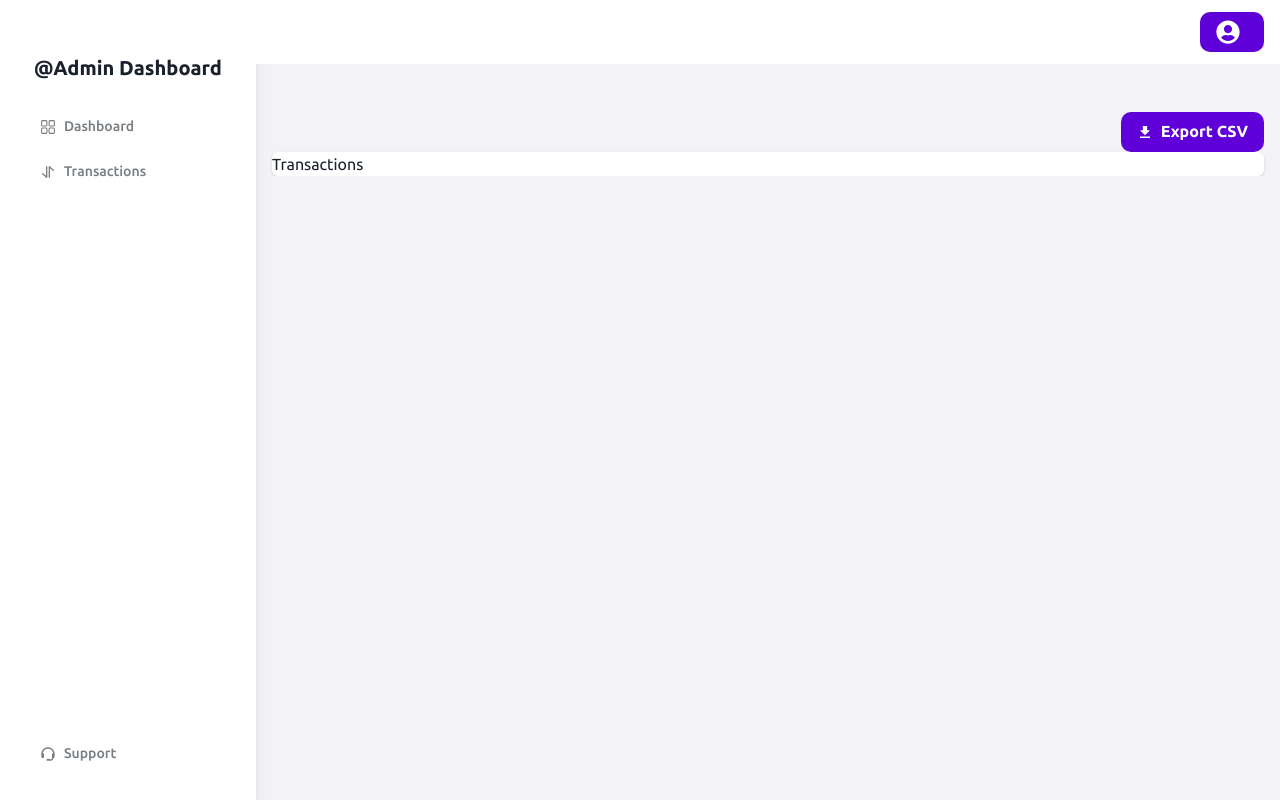
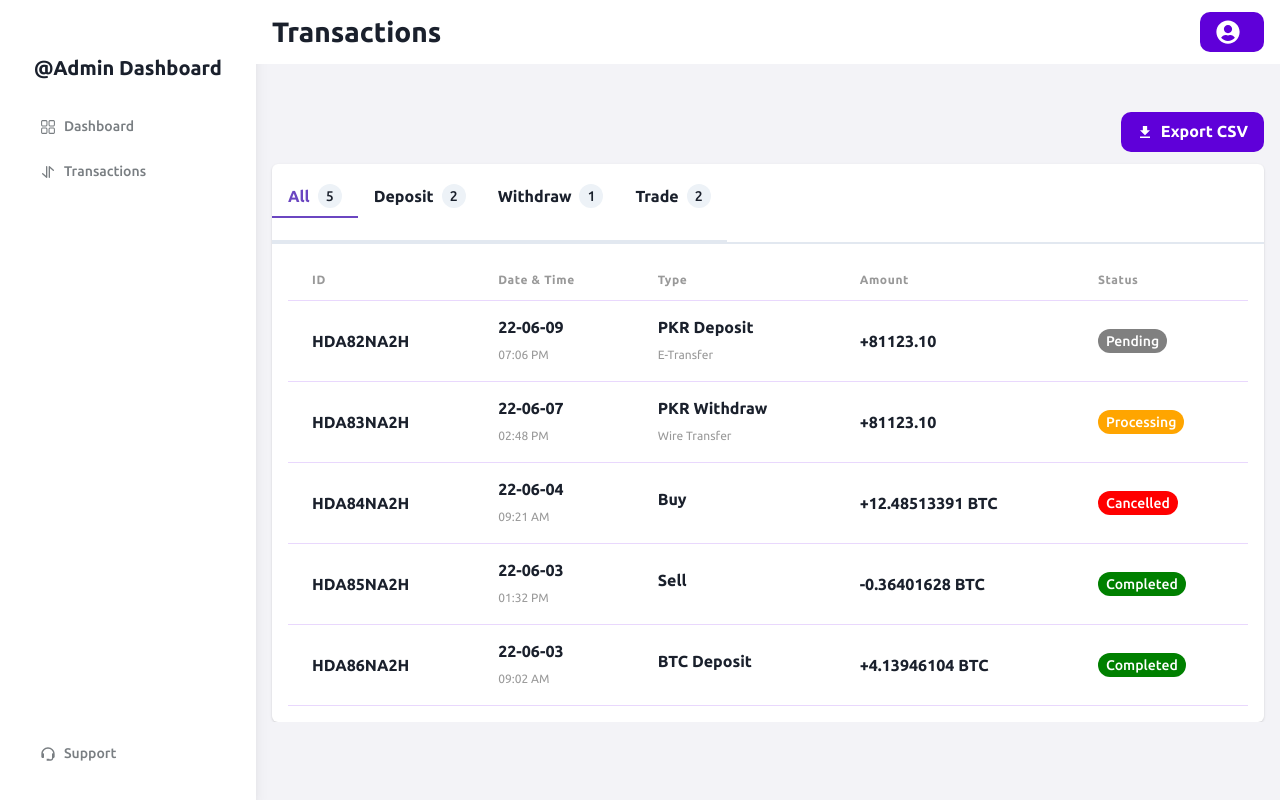
Before and after one commit to Ali88646/Dashboard, a React (Vite) app: page /transactionPage in a window 1280 px wide. Built offline with nearby package versions, Linux system fonts and the light colour scheme.

Commit message:
completed transaction section & added some work in support section

```diff
--- a/src/Components/DashboardLayout.jsx
+++ b/src/Components/DashboardLayout.jsx
@@ -20,7 +20,6 @@ const DashboardLayout = ({ title, children }) => {
           px={4}
           mx={"auto"}
           overflowX={"hidden"}
-          overflowY={"auto"}
         >
           {children}
         </Container>
--- a/src/pages/Dashboard/Support/Support.jsx
+++ b/src/pages/Dashboard/Support/Support.jsx
@@ -1,9 +1,10 @@
 import DashboardLayout from "../../../Components/DashboardLayout";
 import { Card } from "@chakra-ui/react";
+import SupportCard from "./components/SupportCard";
 const Support = () => {
   return (
-    <DashboardLayout>
-      <Card>Support</Card>
+    <DashboardLayout title={"Support"}>
+      <SupportCard />
     </DashboardLayout>
   );
 };
--- /dev/null
+++ b/src/pages/Dashboard/Support/components/SupportCard.jsx
@@ -0,0 +1,75 @@
+import {
+  Box,
+  Button,
+  Card,
+  Checkbox,
+  Flex,
+  FormControl,
+  FormHelperText,
+  FormLabel,
+  HStack,
+  Icon,
+  Input,
+  Stack,
+  Text,
+  Textarea,
+} from "@chakra-ui/react";
+import { IoMail } from "react-icons/io5";
+const SupportCard = () => {
+  return (
+    <Flex>
+      <Stack>
+        <Icon as={IoMail} boxSize={6} color={"p.purple"} />
+        <Text textStyle={"h2"} fontWeight={"semibold"}>
+          Contact Us
+        </Text>
+        <Text textStyle={"p"} fontSize={"sm"} color={"black.60"}>
+          Have a question or just to know mpre? feel free to reach out to us.
+        </Text>
+      </Stack>
+      <Card p={6} borderRadius={"1rem"}>
+        <Stack spacing={6}>
+          <Text fontWeight={"semibold"} fontSize={"sm"}>
+            You will receive response within 24 hours of time of submit.
+          </Text>
+          <HStack>
+            <FormControl>
+              <FormLabel>Name</FormLabel>
+              <Input type="text" />
+            </FormControl>
+            <FormControl>
+              <FormLabel>Surname</FormLabel>
+              <Input type="text" />
+            </FormControl>
+          </HStack>
+          <Stack>
+            <FormControl>
+              <FormLabel>Email</FormLabel>
+              <Input type="text" placeholder="name@host.com" />
+            </FormControl>
+            <FormControl>
+              <FormLabel>Message</FormLabel>
+              <Textarea placeholder="Your Message" />
+            </FormControl>
+          </Stack>
+          <flex>
+            <Checkbox defaultChecked>
+              <Text fontSize={"xs"}>
+                I agree with
+                <Box as="span" color={"p.purple"}>
+                  Terms & Conditions
+                </Box>
+              </Text>
+            </Checkbox>
+          </flex>
+          <Stack>
+            <Button disabled={true}>Send a message</Button>
+            <Button colorScheme="gray">Book meeting</Button>
+          </Stack>
+        </Stack>
+      </Card>
+    </Flex>
+  );
+};
+
+export default SupportCard;
--- a/src/pages/Dashboard/Transactions/TransactionPage.jsx
+++ b/src/pages/Dashboard/Transactions/TransactionPage.jsx
@@ -1,15 +1,161 @@
-import { Button, Card, Flex, Icon } from "@chakra-ui/react";
-import React from "react";
+import {
+  Button,
+  Card,
+  Flex,
+  HStack,
+  Icon,
+  Tab,
+  TabList,
+  TabPanel,
+  TabPanels,
+  Tabs,
+  Tag,
+  Text,
+} from "@chakra-ui/react";
 import DashboardLayout from "../../../Components/DashboardLayout";
 import { IoMdDownload } from "react-icons/io";
-
+import TransactionTable from "./components/TransactionTable";
+import { useState } from "react";
+import { BiSearch } from "react-icons/bi";
+import { Input } from "postcss";
+const tabValues = [
+  {
+    tagName: "All",
+    value: 349,
+  },
+  {
+    tagName: "Deposit",
+    value: 114,
+  },
+  {
+    tagName: "Withdraw",
+    value: 213,
+  },
+  {
+    tagName: "Trade",
+    value: 22,
+  },
+];
+const tableData = [
+  {
+    id: "HDA82NA2H",
+    date: "22-06-09",
+    time: "07:06 PM",
+    type: "PKR Deposit",
+    transactionType: "E-Transfer",
+    amount: "+81123.10",
+    status: "Pending",
+  },
+  {
+    id: "HDA83NA2H",
+    date: "22-06-07",
+    time: "02:48 PM",
+    type: "PKR Withdraw",
+    transactionType: " Wire Transfer",
+    amount: "+81123.10",
+    status: "Processing",
+  },
+  {
+    id: "HDA84NA2H",
+    date: "22-06-04",
+    time: "09:21 AM",
+    type: "Buy",
+    transactionType: "",
+    amount: "+12.48513391 BTC",
+    status: "Cancelled",
+  },
+  {
+    id: "HDA85NA2H",
+    date: "22-06-03",
+    time: "01:32 PM",
+    type: "Sell",
+    transactionType: "",
+    amount: "-0.36401628 BTC",
+    status: "Completed",
+  },
+  {
+    id: "HDA86NA2H",
+    date: "22-06-03",
+    time: "09:02 AM",
+    type: "BTC Deposit",
+    transactionType: "",
+    amount: "+4.13946104 BTC",
+    status: "Completed",
+  },
+];
 const TransactionPage = () => {
   return (
-    <DashboardLayout>
-      <Flex justify={"end"} mt={6}>
+    <DashboardLayout title={"Transactions"}>
+      <Flex justify={"end"} mt={6} mb={3}>
         <Button leftIcon={<Icon as={IoMdDownload} />}>Export CSV</Button>
       </Flex>
-      <Card>Transactions</Card>
+      <Card>
+        <Tabs>
+          <TabList>
+            {tabValues.map((tab) => {
+              return (
+                <TabList pb={6} pt={3} fontWeight={"bold"}>
+                  <Tab>
+                    <HStack>
+                      <Text>{tab.tagName}</Text>
+                      <Tag colorScheme="gray" borderRadius={"full"}>
+                        {(tab.tagName === "All" && tableData.length) ||
+                          (tab.tagName === "Deposit" &&
+                            tableData.filter(
+                              (item) => item.type.indexOf("Deposit") !== -1
+                            ).length) ||
+                          (tab.tagName === "Withdraw" &&
+                            tableData.filter(
+                              (item) => item.type.indexOf("Withdraw") !== -1
+                            ).length) ||
+                          (tab.tagName === "Trade" &&
+                            tableData.filter(
+                              (item) => item.type.indexOf("Buy") !== -1
+                            ).length +
+                              tableData.filter(
+                                (item) => item.type.indexOf("Sell") !== -1
+                              ).length)}
+                      </Tag>
+                    </HStack>
+                  </Tab>
+                </TabList>
+              );
+            })}
+          </TabList>
+
+          <TabPanels>
+            <TabPanel>
+              <TransactionTable tableData={tableData} />
+            </TabPanel>
+            <TabPanel>
+              <TransactionTable
+                tableData={tableData.filter(function (data) {
+                  return data.type.indexOf("Deposit") !== -1;
+                })}
+              />
+            </TabPanel>
+            <TabPanel>
+              <TransactionTable
+                tableData={tableData.filter(function (data) {
+                  return data.type.indexOf("Withdraw") !== -1;
+                })}
+              />
+            </TabPanel>
+            <TabPanel>
+              <TransactionTable
+                tableData={[
+                  ...tableData.filter(function (data) {
+                    return data.type.indexOf("Sell") !== -1;
+                  }),
+                  ...tableData.filter(function (data) {
+                    return data.type.indexOf("Buy") !== -1;
+                  }),
+                ]}
+              />
+            </TabPanel>
+          </TabPanels>
+        </Tabs>
+      </Card>
     </DashboardLayout>
   );
 };
--- /dev/null
+++ b/src/pages/Dashboard/Transactions/components/TransactionTable.jsx
@@ -0,0 +1,76 @@
+import {
+  Table,
+  Thead,
+  Tbody,
+  Tr,
+  Th,
+  Td,
+  TableContainer,
+  Stack,
+  Text,
+  Tag,
+} from "@chakra-ui/react";
+import { data } from "autoprefixer";
+const tableHeaders = ["ID", "Date & Time", "Type", "Amount", "Status"];
+const statusColor = {
+  Pending: "gray",
+  Processing: "orange",
+  Cancelled: "red",
+  Completed: "green",
+};
+const TransactionTable = ({ tableData }) => {
+  return (
+    <TableContainer>
+      <Table variant="simple">
+        <Thead>
+          <Tr>
+            {tableHeaders.map((item) => {
+              return (
+                <Th textTransform={"capitalize"} color={"#999"}>
+                  {item}
+                </Th>
+              );
+            })}
+          </Tr>
+        </Thead>
+        <Tbody>
+          {tableData.map((item) => {
+            return (
+              <Tr>
+                <Td fontWeight={"semibold"}>{item.id}</Td>
+                <Td>
+                  <Stack>
+                    <Text fontWeight={"semibold"}>{item.date}</Text>
+                    <Text fontSize={"12px"} color={"#999"}>
+                      {item.time}
+                    </Text>
+                  </Stack>
+                </Td>
+                <Td>
+                  <Stack>
+                    <Text fontWeight={"semibold"}>{item.type}</Text>
+                    <Text fontSize={"12px"} color={"#999"}>
+                      {item.transactionType}
+                    </Text>
+                  </Stack>
+                </Td>
+                <Td fontWeight={"semibold"}>{item.amount}</Td>
+                <Td fontWeight={"semibold"}>
+                  <Tag
+                    bg={statusColor[item.status]}
+                    color={"#fff"}
+                    rounded={"full"}
+                  >
+                    {item.status}
+                  </Tag>
+                </Td>
+              </Tr>
+            );
+          })}
+        </Tbody>
+      </Table>
+    </TableContainer>
+  );
+};
+
+export default TransactionTable;
--- a/src/theme/index.js
+++ b/src/theme/index.js
@@ -115,6 +115,12 @@ export const theme = extendTheme(
           fontSize: "sm",
         },
       },
+
+      FormLabel: {
+        baseStyle: {
+          fontSize: "sm",
+        },
+      },
       Input: {
         variants: {
           outline: {
@@ -122,10 +128,22 @@ export const theme = extendTheme(
               h: "38px",
               borderRadius: "8px",
               fontSize: "sm",
-              pb: "0",
+              colorScheme: "purple",
               _focus: {
-                boxShadow: "0 0 0 1px #5F00D9",
+                boxShadow: "0 0 0 1px #5f00d9",
               },
+            },
+          },
+        },
+      },
+      Textarea: {
+        variants: {
+          outline: {
+            h: "38px",
+            borderRadius: "8px",
+            fontSize: "sm",
+            _focus: {
+              boxShadow: "0 0 0 1px #5f00d9",
             },
           },
         },
```
